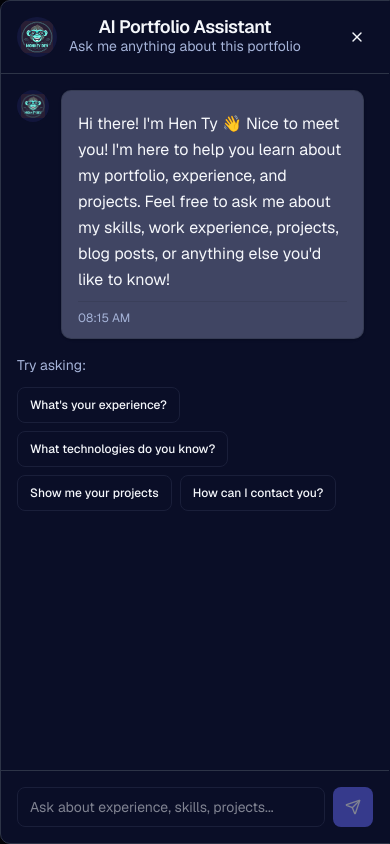
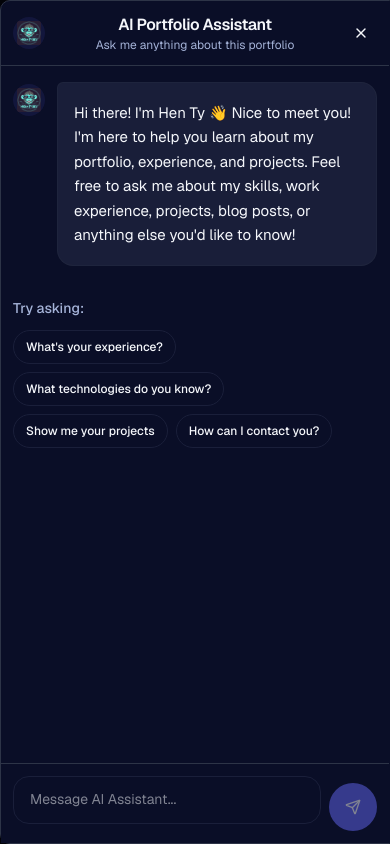
Before and after one commit to TyHen88/MyPorfolio-hentydev, a Next.js app: page / in a window 390 px wide. Both pictures are taken after a click on the button 338 px from the left and 786 px from the top of the page. Built offline with nearby package versions, Linux system fonts and the light colour scheme.

Commit message:
fix style

```diff
--- a/components/ai-assistant/AiAssistant.tsx
+++ b/components/ai-assistant/AiAssistant.tsx
@@ -42,7 +42,7 @@ export default function AiAssistant() {
     const [isLoading, setIsLoading] = useState(false)
     const [sessionId, setSessionId] = useState<string>(`session-${Date.now()}`)
     const messagesEndRef = useRef<HTMLDivElement>(null)
-    const inputRef = useRef<HTMLInputElement>(null)
+    const inputRef = useRef<HTMLTextAreaElement>(null)
 
     const scrollToBottom = () => {
         messagesEndRef.current?.scrollIntoView({ behavior: 'smooth' })
@@ -57,6 +57,14 @@ export default function AiAssistant() {
             setTimeout(() => inputRef.current?.focus(), 100)
         }
     }, [open])
+
+    useEffect(() => {
+        // Auto-resize textarea
+        if (inputRef.current) {
+            inputRef.current.style.height = 'auto'
+            inputRef.current.style.height = `${Math.min(inputRef.current.scrollHeight, 128)}px`
+        }
+    }, [input])
 
 
     const handleSend = async (query?: string) => {
@@ -73,6 +81,10 @@ export default function AiAssistant() {
         setMessages(prev => [...prev, userMessage])
         if (!query) {
             setInput('')
+            // Reset textarea height
+            if (inputRef.current) {
+                inputRef.current.style.height = 'auto'
+            }
         }
         setIsLoading(true)
 
@@ -297,7 +309,7 @@ export default function AiAssistant() {
             <Drawer open={open} onOpenChange={setOpen} direction="right">
                 <DrawerTrigger asChild>
                     <button
-                        className="fixed bottom-6 right-6 z-40 h-14 w-14 rounded-full transition-all duration-500 hover:scale-110 active:scale-95 group cursor-pointer border-0 outline-none focus:outline-none focus:ring-2 focus:ring-purple-400/50 focus:ring-offset-2 focus:ring-offset-background"
+                        className="fixed bottom-4 right-4 sm:bottom-6 sm:right-6 z-40 h-12 w-12 sm:h-14 sm:w-14 rounded-full transition-all duration-500 hover:scale-110 active:scale-95 group cursor-pointer border-0 outline-none focus:outline-none focus:ring-2 focus:ring-purple-400/50 focus:ring-offset-2 focus:ring-offset-background"
                         aria-label="Open AI Assistant"
                         style={{
                             animation: 'float 3s ease-in-out infinite'
@@ -318,7 +330,7 @@ export default function AiAssistant() {
                             <div className="absolute inset-0">
                                 {/* Large sparkle - left of center */}
                                 <Sparkles
-                                    className="absolute h-4 w-4 text-white left-[35%] top-[45%] drop-shadow-lg"
+                                    className="absolute h-3 w-3 sm:h-4 sm:w-4 text-white left-[35%] top-[45%] drop-shadow-lg"
                                     style={{
                                         animation: 'sparkle 2s ease-in-out infinite',
                                         animationDelay: '0s'
@@ -326,7 +338,7 @@ export default function AiAssistant() {
                                 />
                                 {/* Medium sparkle - above and right */}
                                 <Sparkles
-                                    className="absolute h-3.5 w-3.5 text-white left-[50%] top-[30%] drop-shadow-lg"
+                                    className="absolute h-2.5 w-2.5 sm:h-3.5 sm:w-3.5 text-white left-[50%] top-[30%] drop-shadow-lg"
                                     style={{
                                         animation: 'sparkle 2.5s ease-in-out infinite',
                                         animationDelay: '0.7s'
@@ -334,7 +346,7 @@ export default function AiAssistant() {
                                 />
                                 {/* Small sparkle - below and right */}
                                 <Sparkles
-                                    className="absolute h-3 w-3 text-white left-[55%] top-[60%] drop-shadow-lg"
+                                    className="absolute h-2.5 w-2.5 sm:h-3 sm:w-3 text-white left-[55%] top-[60%] drop-shadow-lg"
                                     style={{
                                         animation: 'sparkle 2.2s ease-in-out infinite',
                                         animationDelay: '1.4s'
@@ -356,23 +368,23 @@ export default function AiAssistant() {
                         <div className="absolute inset-0 rounded-full border border-white/10 group-hover:border-white/20 transition-all duration-500 -z-10" />
                     </button>
                 </DrawerTrigger>
-                <DrawerContent side="right" className="h-full">
-                    <DrawerHeader className="border-b">
-                        <div className="flex items-center justify-between">
-                            <div className="flex items-center gap-3">
-                                <div className="h-10 w-10 rounded-full bg-primary/10 flex items-center justify-center overflow-hidden">
+                <DrawerContent side="right" className="h-full w-full sm:max-w-lg">
+                    <DrawerHeader className="border-b p-3 sm:p-4">
+                        <div className="flex items-center justify-between gap-2">
+                            <div className="flex items-center gap-2 sm:gap-3 min-w-0 flex-1">
+                                <div className="h-8 w-8 sm:h-10 sm:w-10 rounded-full bg-primary/10 flex items-center justify-center overflow-hidden flex-shrink-0">
                                     <Image
                                         src="/Monkey-dev-logo.png"
                                         alt="Monkey Dev AI Assistant"
                                         width={32}
                                         height={32}
-                                        className="object-contain"
+                                        className="object-contain w-6 h-6 sm:w-8 sm:h-8"
                                         priority
                                     />
                                 </div>
-                                <div>
-                                    <DrawerTitle>AI Portfolio Assistant</DrawerTitle>
-                                    <DrawerDescription>
+                                <div className="min-w-0 flex-1">
+                                    <DrawerTitle className="text-base sm:text-lg truncate">AI Portfolio Assistant</DrawerTitle>
+                                    <DrawerDescription className="text-xs sm:text-sm truncate">
                                         Ask me anything about this portfolio
                                     </DrawerDescription>
                                 </div>
@@ -381,91 +393,101 @@ export default function AiAssistant() {
                                 variant="ghost"
                                 size="icon"
                                 onClick={() => setOpen(false)}
-                                className="h-8 w-8"
+                                className="h-8 w-8 sm:h-8 sm:w-8 flex-shrink-0"
                             >
                                 <X className="h-4 w-4" />
                             </Button>
                         </div>
                     </DrawerHeader>
 
-                    <div className="flex-1 overflow-y-auto p-4 space-y-4">
-                        {messages.map((message) => (
+                    <div className="flex-1 overflow-y-auto">
+                        <div className="max-w-3xl mx-auto w-full">
+                            {messages.map((message, index) => (
                                 <div
                                     key={message.id}
                                     className={cn(
-                                    "flex gap-3",
-                                    message.role === 'user' ? 'justify-end' : 'justify-start'
+                                        "group w-full",
+                                        message.role === 'user'
+                                            ? 'bg-muted/30 dark:bg-muted/20'
+                                            : 'bg-background'
                                     )}
                                 >
+                                    <div className={cn(
+                                        "flex gap-3 sm:gap-4 px-3 sm:px-4 md:px-6 py-4 sm:py-5",
+                                        message.role === 'user' ? 'justify-end' : 'justify-start'
+                                    )}>
                                         {message.role === 'assistant' && (
-                                    <div className="h-8 w-8 rounded-full bg-primary/10 flex items-center justify-center flex-shrink-0 overflow-hidden">
+                                            <div className="h-8 w-8 sm:h-9 sm:w-9 rounded-full bg-primary/10 flex items-center justify-center flex-shrink-0 overflow-hidden mt-0.5">
                                                 <Image
                                                     src="/Monkey-dev-logo.png"
                                                     alt="AI Assistant"
-                                            width={24}
-                                            height={24}
-                                            className="object-contain"
+                                                    width={32}
+                                                    height={32}
+                                                    className="object-contain w-6 h-6 sm:w-7 sm:h-7"
                                                 />
                                             </div>
                                         )}
-                                <div
-                                    className={cn(
-                                        "rounded-lg px-4 py-3 max-w-[85%] shadow-sm",
+                                        <div className={cn(
+                                            "flex-1 min-w-0",
+                                            message.role === 'user' ? 'flex justify-end' : ''
+                                        )}>
+                                            <div className={cn(
+                                                "inline-block max-w-full",
                                                 message.role === 'user'
-                                            ? 'bg-primary text-primary-foreground'
-                                            : 'bg-muted text-foreground border border-border/50'
-                                    )}
-                                >
-                                    <div className="break-words prose prose-sm dark:prose-invert max-w-none">
+                                                    ? 'bg-primary text-primary-foreground rounded-2xl rounded-tr-sm px-4 py-2.5 sm:px-5 sm:py-3'
+                                                    : 'bg-muted/50 dark:bg-muted/30 text-foreground rounded-2xl rounded-tl-sm px-4 py-2.5 sm:px-5 sm:py-3 border border-border/30'
+                                            )}>
+                                                <div className="break-words prose prose-sm dark:prose-invert max-w-none text-[15px] sm:text-base leading-relaxed">
                                                     {message.role === 'assistant' ? formatMessage(message.content) : (
-                                            <p className="whitespace-pre-wrap m-0">{message.content}</p>
+                                                        <p className="whitespace-pre-wrap m-0 leading-relaxed">{message.content}</p>
                                                     )}
                                                 </div>
-                                    <div className={cn(
-                                        "text-xs mt-2 pt-2 border-t",
-                                        message.role === 'user'
-                                            ? 'border-primary-foreground/20 text-primary-foreground/70'
-                                            : 'border-border/30 text-muted-foreground'
-                                    )}>
-                                        {message.timestamp.toLocaleTimeString([], { hour: '2-digit', minute: '2-digit' })}
                                             </div>
                                         </div>
                                         {message.role === 'user' && (
-                                    <div className="h-8 w-8 rounded-full bg-primary flex items-center justify-center flex-shrink-0">
-                                        <span className="text-sm font-semibold text-primary-foreground">U</span>
+                                            <div className="h-8 w-8 sm:h-9 sm:w-9 rounded-full bg-primary flex items-center justify-center flex-shrink-0 mt-0.5">
+                                                <span className="text-sm sm:text-base font-semibold text-primary-foreground">U</span>
                                             </div>
                                         )}
                                     </div>
+                                </div>
                             ))}
+                        </div>
 
                         {isLoading && (
-                            <div className="flex gap-3 justify-start">
-                                <div className="h-8 w-8 rounded-full bg-primary/10 flex items-center justify-center flex-shrink-0 overflow-hidden">
+                            <div className="bg-background">
+                                <div className="max-w-3xl mx-auto w-full">
+                                    <div className="flex gap-3 sm:gap-4 px-3 sm:px-4 md:px-6 py-4 sm:py-5 justify-start">
+                                        <div className="h-8 w-8 sm:h-9 sm:w-9 rounded-full bg-primary/10 flex items-center justify-center flex-shrink-0 overflow-hidden mt-0.5">
                                             <Image
                                                 src="/Monkey-dev-logo.png"
                                                 alt="AI Assistant"
-                                        width={24}
-                                        height={24}
-                                        className="object-contain"
+                                                width={32}
+                                                height={32}
+                                                className="object-contain w-6 h-6 sm:w-7 sm:h-7"
                                             />
                                         </div>
-                                <div className="rounded-lg px-4 py-2 bg-muted">
-                                    <Loader2 className="h-4 w-4 animate-spin" />
+                                        <div className="flex-1 min-w-0">
+                                            <div className="inline-block bg-muted/50 dark:bg-muted/30 rounded-2xl rounded-tl-sm px-4 py-2.5 sm:px-5 sm:py-3 border border-border/30">
+                                                <Loader2 className="h-5 w-5 animate-spin text-muted-foreground" />
+                                            </div>
+                                        </div>
+                                    </div>
                                 </div>
                             </div>
                         )}
 
                         {messages.length === 1 && (
-                            <div className="space-y-2 mt-4">
-                                <p className="text-sm text-muted-foreground mb-3">Try asking:</p>
-                                <div className="flex flex-wrap gap-2">
+                            <div className="max-w-3xl mx-auto w-full px-3 sm:px-4 md:px-6 py-4 sm:py-6">
+                                <p className="text-sm sm:text-base text-muted-foreground mb-3 sm:mb-4 font-medium">Try asking:</p>
+                                <div className="flex flex-wrap gap-2 sm:gap-3">
                                     {SUGGESTED_QUESTIONS.map((question, index) => (
                                         <Button
                                             key={index}
                                             variant="outline"
                                             size="sm"
                                             onClick={() => handleSuggestedQuestion(question)}
-                                            className="text-xs"
+                                            className="text-xs sm:text-sm px-3 sm:px-4 py-2 h-auto rounded-full hover:bg-muted transition-colors"
                                         >
                                             {question}
                                         </Button>
@@ -477,11 +499,12 @@ export default function AiAssistant() {
                         <div ref={messagesEndRef} />
                     </div>
 
-                    <div className="border-t p-4">
-                        <div className="flex gap-2">
-                            <input
+                    <div className="border-t bg-background">
+                        <div className="max-w-3xl mx-auto w-full p-3 sm:p-4 md:p-6">
+                            <div className="flex gap-2 sm:gap-3 items-end">
+                                <div className="flex-1 relative">
+                                    <textarea
                                         ref={inputRef}
-                                type="text"
                                         value={input}
                                         onChange={(e) => setInput(e.target.value)}
                                         onKeyDown={(e) => {
@@ -490,21 +513,35 @@ export default function AiAssistant() {
                                                 handleSend()
                                             }
                                         }}
-                                placeholder="Ask about experience, skills, projects..."
-                                className="flex-1 rounded-md border border-input bg-background px-3 py-2 text-sm ring-offset-background focus-visible:outline-none focus-visible:ring-2 focus-visible:ring-ring focus-visible:ring-offset-2 disabled:cursor-not-allowed disabled:opacity-50"
+                                        placeholder="Message AI Assistant..."
+                                        rows={1}
+                                        className="w-full resize-none rounded-2xl border border-input bg-background px-4 py-3 sm:px-5 sm:py-3.5 text-sm sm:text-base ring-offset-background focus-visible:outline-none focus-visible:ring-2 focus-visible:ring-ring focus-visible:ring-offset-2 disabled:cursor-not-allowed disabled:opacity-50 max-h-32 overflow-y-auto"
                                         disabled={isLoading}
+                                        style={{
+                                            minHeight: '48px',
+                                            height: 'auto',
+                                        }}
+                                        onInput={(e) => {
+                                            const target = e.target as HTMLTextAreaElement
+                                            target.style.height = 'auto'
+                                            target.style.height = `${Math.min(target.scrollHeight, 128)}px`
+                                        }}
                                     />
+                                </div>
                                 <Button
                                     onClick={() => handleSend()}
                                     disabled={!input.trim() || isLoading}
                                     size="icon"
+                                    className="h-12 w-12 flex-shrink-0 rounded-full bg-primary hover:bg-primary/90 transition-colors self-end"
+                                    style={{ minHeight: '48px' }}
                                 >
                                     {isLoading ? (
-                                    <Loader2 className="h-4 w-4 animate-spin" />
+                                        <Loader2 className="h-5 w-5 animate-spin" />
                                     ) : (
-                                    <Send className="h-4 w-4" />
+                                        <Send className="h-5 w-5" />
                                     )}
                                 </Button>
+                            </div>
                         </div>
                     </div>
                 </DrawerContent>
--- a/components/ui/drawer.tsx
+++ b/components/ui/drawer.tsx
@@ -53,8 +53,8 @@ const DrawerContent = React.forwardRef<
         ref={ref}
         className={cn(
           "fixed z-50 flex flex-col border bg-background",
-          isRight && "inset-y-0 right-0 h-full w-full max-w-lg rounded-l-[10px]",
-          isLeft && "inset-y-0 left-0 h-full w-full max-w-lg rounded-r-[10px]",
+          isRight && "inset-y-0 right-0 h-full w-full sm:max-w-lg rounded-l-[10px]",
+          isLeft && "inset-y-0 left-0 h-full w-full sm:max-w-lg rounded-r-[10px]",
           isTop && "inset-x-0 top-0 h-auto max-h-[85vh] rounded-b-[10px]",
           !isRight && !isLeft && !isTop && "inset-x-0 bottom-0 h-auto max-h-[85vh] rounded-t-[10px]",
           className
```
Lines whose indentation alone changed are shown as unchanged.
